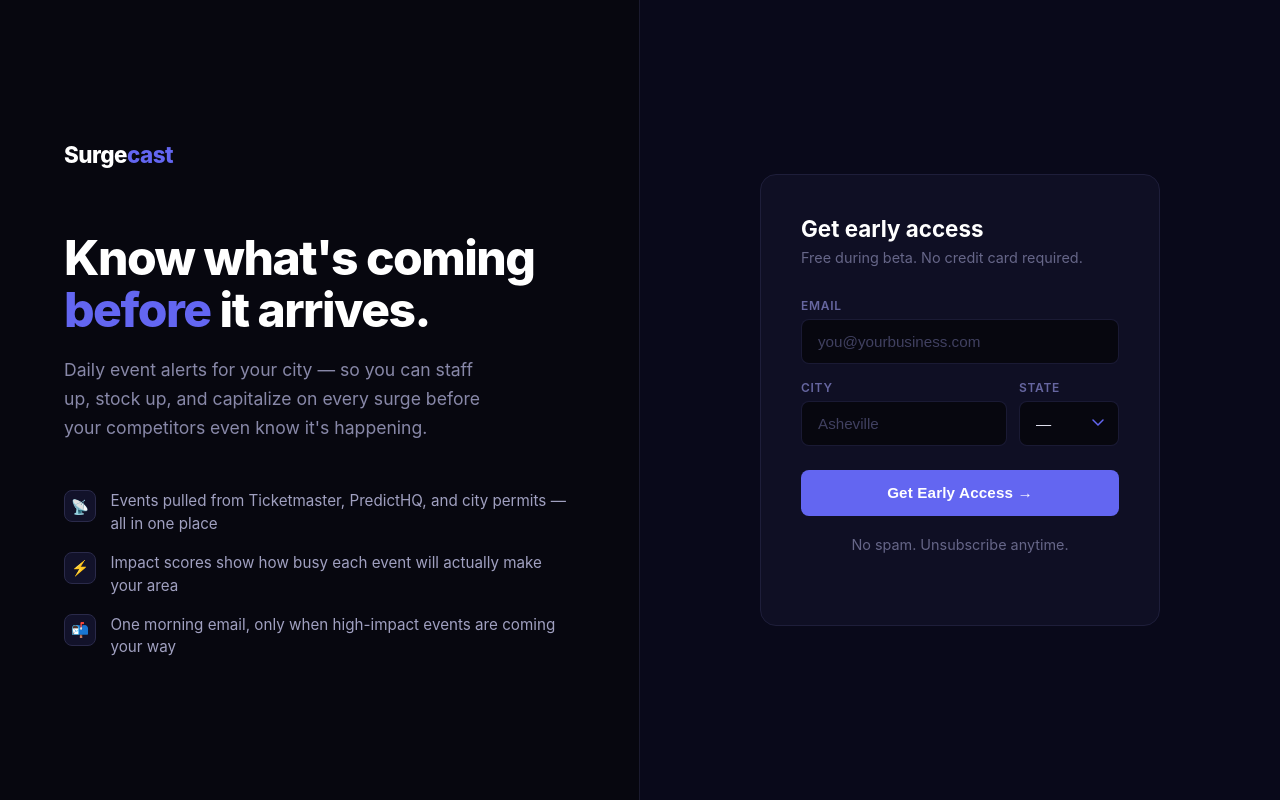
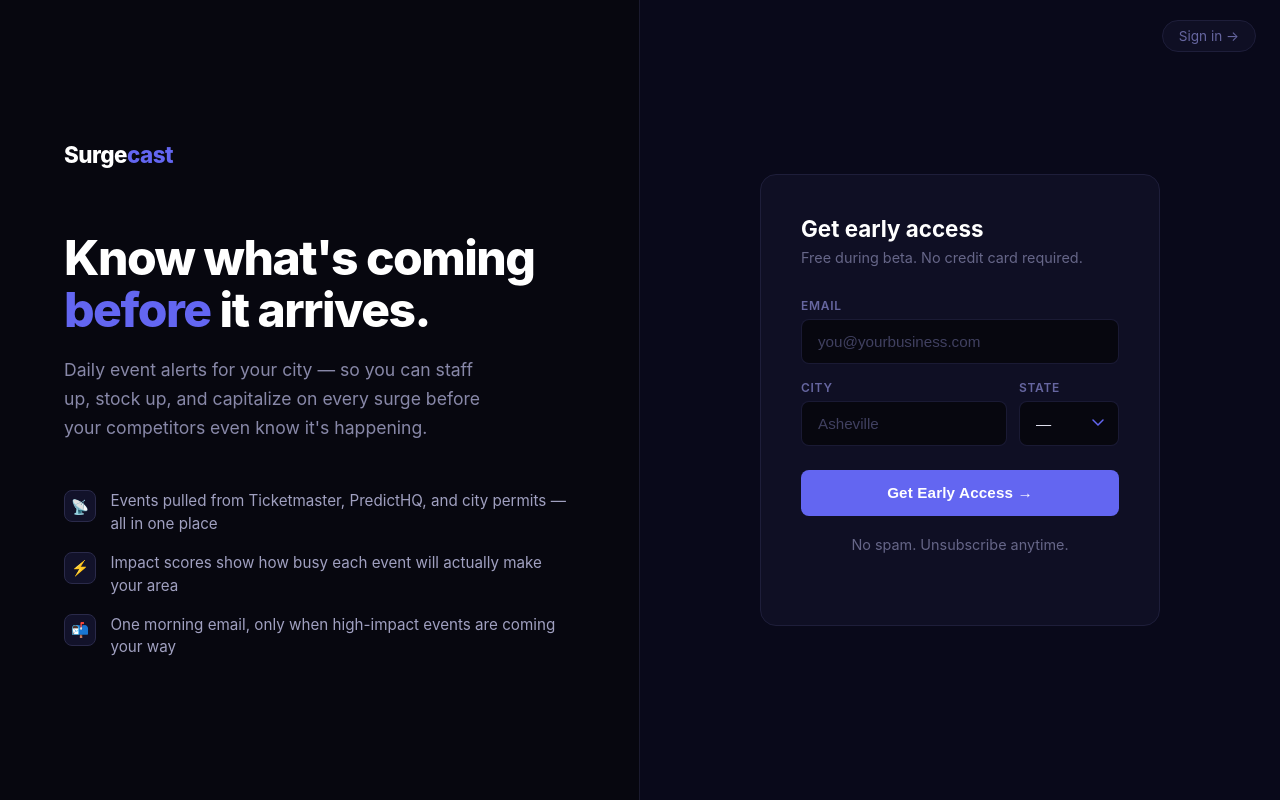
Before and after one commit to phunclick-pixel/surgecast, a Flask app: page / in a window 1280 px wide. Run offline with Flask 3, Linux system fonts and the light colour scheme.

Commit message:
Add Sign in link to landing page

```diff
--- a/templates/index.html
+++ b/templates/index.html
@@ -4,6 +4,16 @@
   <meta charset="UTF-8">
   <meta name="viewport" content="width=device-width, initial-scale=1.0">
   <title>Surgecast — Know What's Coming</title>
+  <style>
+    .signin-link {
+      position: fixed; top: 1.25rem; right: 1.5rem;
+      font-size: 0.85rem; color: #6666a0; text-decoration: none;
+      background: #0f0f24; border: 1px solid #1e1e3a;
+      padding: 0.45rem 1rem; border-radius: 20px; z-index: 100;
+      transition: color 0.15s, border-color 0.15s;
+    }
+    .signin-link:hover { color: #e2e2f0; border-color: #6366f1; }
+  </style>
   <style>
     *, *::before, *::after { box-sizing: border-box; margin: 0; padding: 0; }
 
@@ -208,6 +218,8 @@
 </head>
 <body>
 
+  <a href="/dashboard/login" class="signin-link">Sign in →</a>
+
   <!-- Left: value prop -->
   <div class="left">
     <div class="logo">Surge<span>cast</span></div>
```
